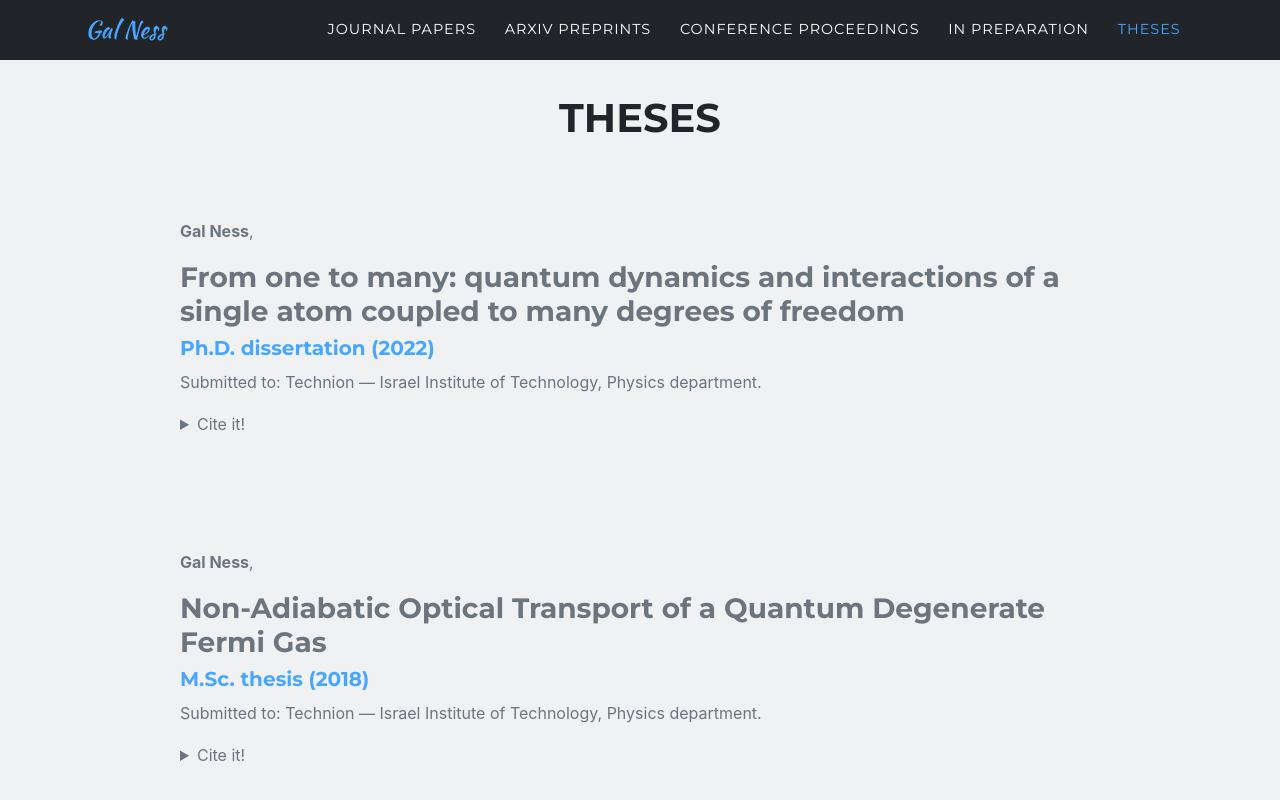
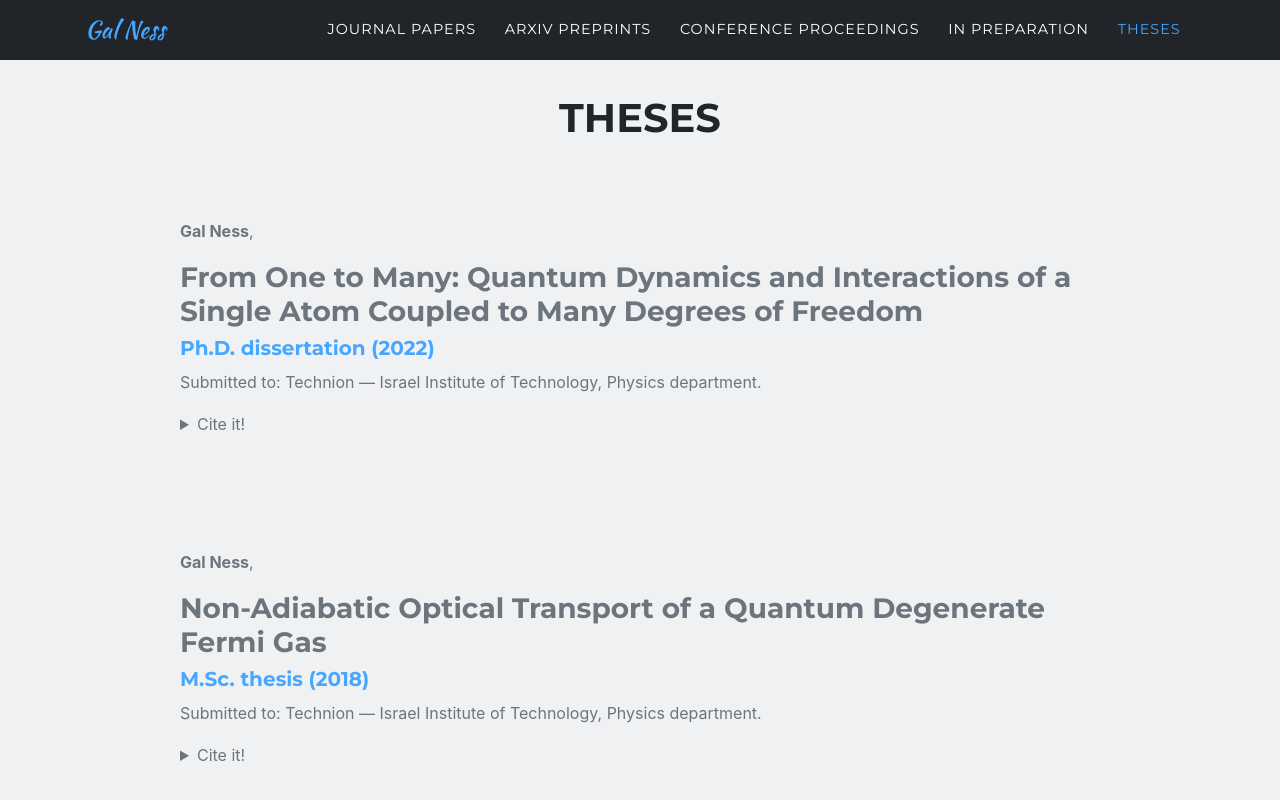
Before and after one commit to galNess/galNess.github.io, a Jekyll site: the page built from index.md, in a window 1280 px wide and 900 px high, scrolled down 7063 px. Shown: the top 800 px of the window. Built offline with Jekyll 4.4.1, drawn with Linux system fonts in a browser that asks for light colours; some web fonts are replaced; a style sheet for code colours, icons or effects is not loaded.

```diff
--- a/_data/sitetext.yml
+++ b/_data/sitetext.yml
@@ -816,7 +816,7 @@ en: &DEFAULT_EN
     body: "
     **Gal Ness**,
 
-    ### From one to many: quantum dynamics and interactions of a single atom coupled to many degrees of freedom
+    ### From One to Many: Quantum Dynamics and Interactions of a Single Atom Coupled to Many Degrees of Freedom
 
     ##### [Ph.D. dissertation (2022)](https://www.dropbox.com/s/p0me9c2j975wr0i/Gal_s_PhD_thesis.pdf?dl=0 ## 'download from here')
 
@@ -832,7 +832,7 @@ en: &DEFAULT_EN
 
       school = {Technion --- Israel Institute of Technology, Physics department},
 
-      title  = {From one to many: quantum dynamics and interactions of a single atom coupled to many degrees of freedom},
+      title  = {From One to Many: Quantum Dynamics and Interactions of a Single Atom Coupled to Many Degrees of Freedom},
 
       year   = {2022},
 
```
